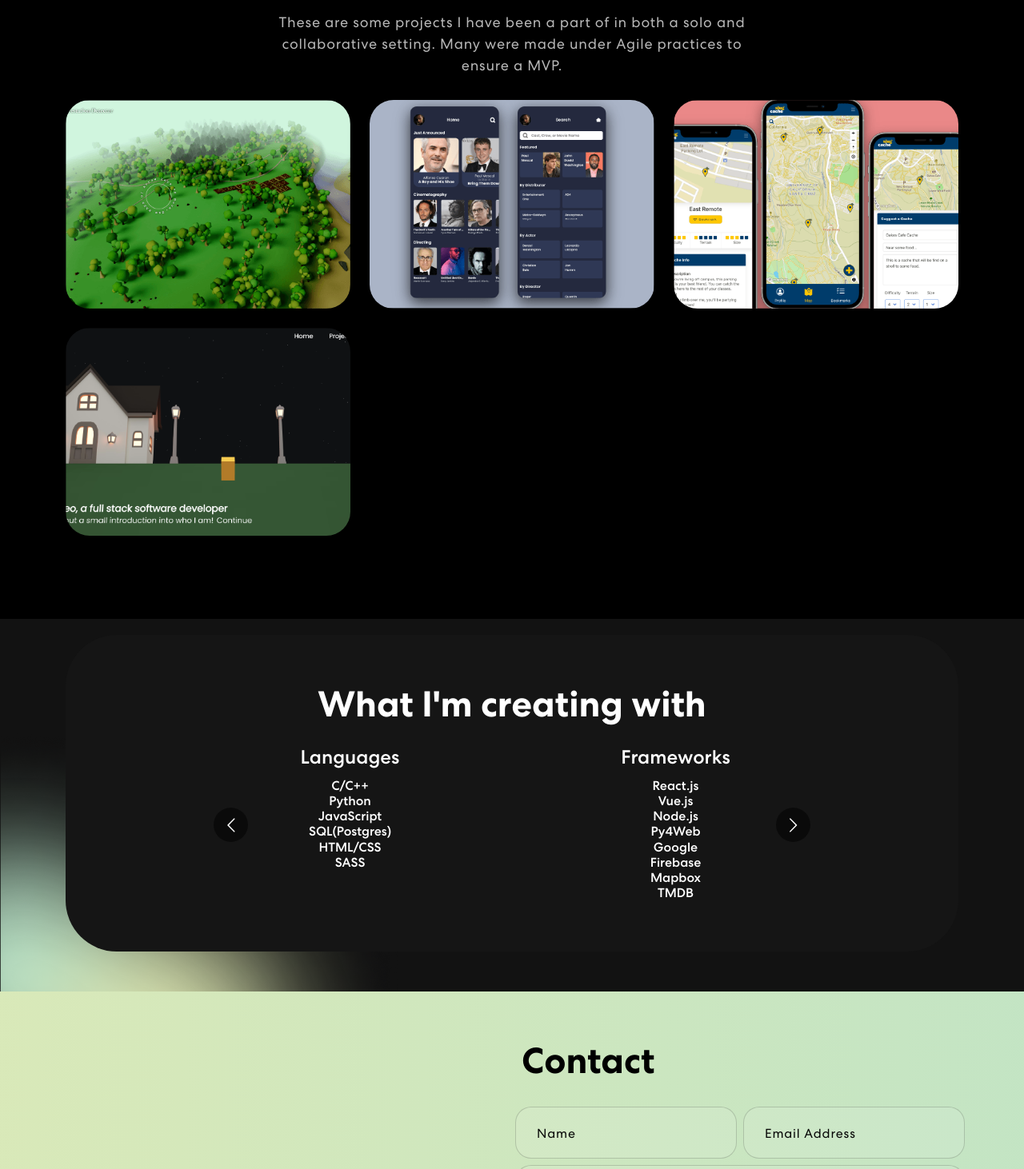
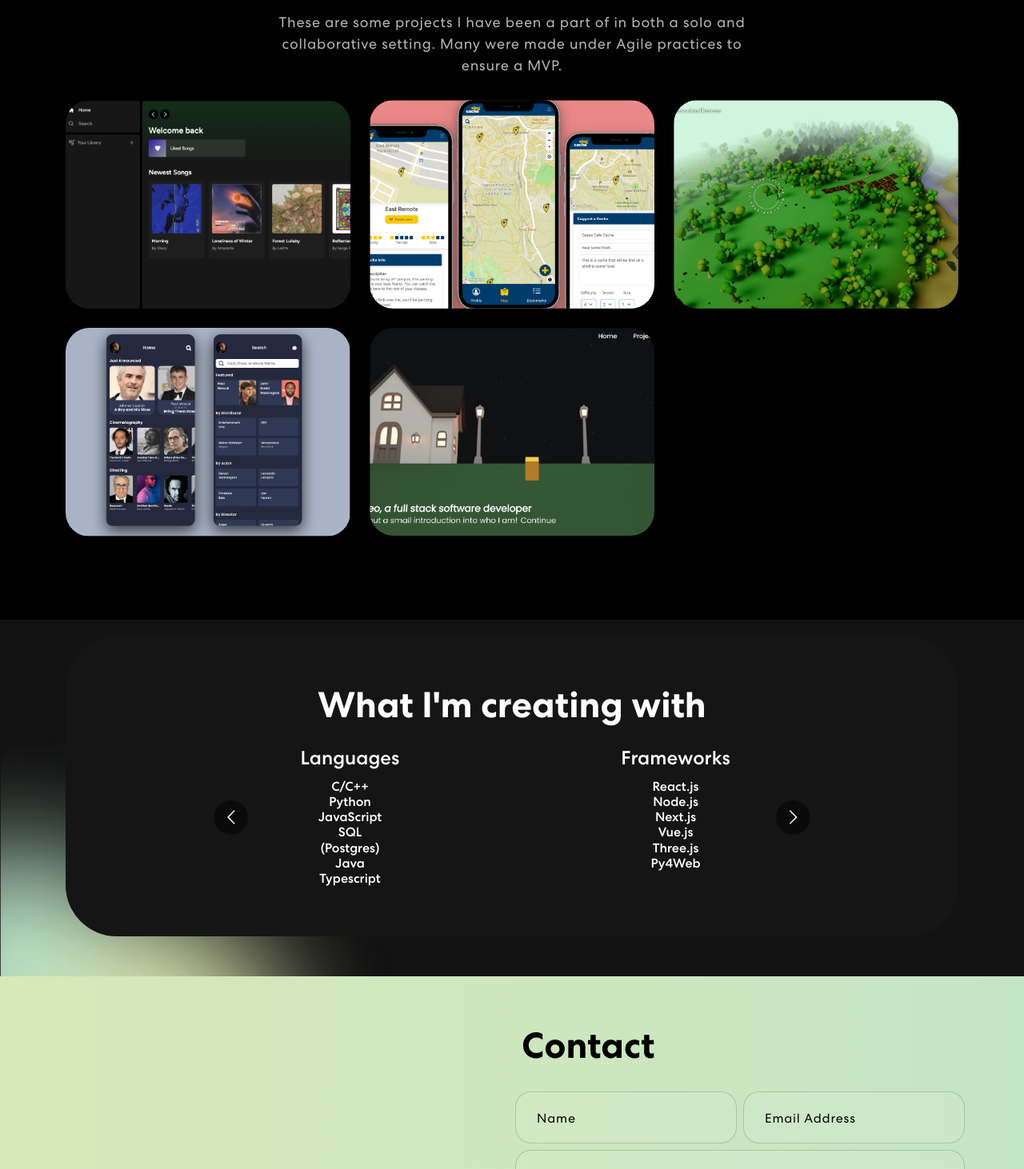
Before and after one commit to geoochoa/Portfolio, a React (Create React App) app: page / in a window 1280 px wide. Shown: the part 808-2270 px from the top of the page at 80% size. Built offline with nearby package versions, Linux system fonts and the light colour scheme.

Commit message:
update: other project, img, skills

```diff
--- a/src/components/Projects.js
+++ b/src/components/Projects.js
@@ -4,6 +4,7 @@ import projImg1 from "../assets/img/project-img1.png";
 import projImg2 from "../assets/img/project-img2.png";
 import projImg3 from "../assets/img/project-img3.png";
 import projImg4 from "../assets/img/project-img4.png";
+import projImg5 from "../assets/img/project-img5.png";
 import hostImg1 from "../assets/img/nav-icon3.svg";
 import hostImg2 from "../assets/img/nav-icon4.svg";
 import colorSharp2 from "../assets/img/color-sharp2.png";
@@ -13,11 +14,30 @@ import TrackVisibility from "react-on-screen";
 export const Projects = () => {
   const projects = [
     {
+      title: "Music Explorer",
+      description: "A full-stack web app to upload and explore music",
+      imgUrl: projImg5,
+      repoURL: "https://github.com/geoochoa/music-explorer",
+      hostURL: "https://music-explorer-three.vercel.app/",
+      hostIcon: hostImg2,
+      tech: "Next.js, React,js, Supabase, Tailwind",
+    },
+    {
+      title: "SlugCache",
+      description:
+        "A full-stack web app to find, post and catalog geocaches at UCSC",
+      imgUrl: projImg3,
+      repoURL: "https://www.github.com/UCSC-Geocaching/slugcache",
+      hostURL: "https://slug-cache-personal.wl.r.appspot.com/login?next=/map",
+      hostIcon: hostImg2,
+      tech: "Vue.js Py4Web Mapbox",
+    },
+    {
       title: "Deforestation Detector",
       description:
-        "A collaborative web app to discover deforestation in the Amazon Jungle through an immersive 3D experience.",
+        "A collaborative web app to discover deforestation in the Amazon Jungle through an immersive 3D experience",
       imgUrl: projImg1,
-      repoURL: "https://www.github.com/Deforestation-Detector/web",
+      repoURL: "https://github.com/Deforestation-Detector/web",
       hostURL: "https://www.deforestationdetector.com",
       hostIcon: hostImg1,
       tech: "Three.js JavaScript Python",
@@ -25,27 +45,17 @@ export const Projects = () => {
     {
       title: "Movie Production Tracker Web App",
       description:
-        "A web app to track the activity of movie production, centering around your favorite crew members and actors.",
+        "A web app to track the activity of movie production, centering around your favorite crew members and actors",
       imgUrl: projImg2,
       repoURL: "https://www.github.com/geoochoa/ProductionTracker",
       hostURL: "",
-      hostIcon: "",
+      hostIcon: hostImg2,
       tech: "React HTML/CSS TMDB",
-    },
-    {
-      title: "SlugCache",
-      description:
-        "A full-stack web app to find, post and catalog geocaches at UCSC!",
-      imgUrl: projImg3,
-      repoURL: "https://www.github.com/UCSC-Geocaching/slugcache",
-      hostURL: "",
-      hostIcon: "",
-      tech: "Vue.js Py4Web Mapbox",
     },
     {
       title: "Smaalworld",
       description:
-        "A new portfolio under development to help create a better introduction!",
+        "A new portfolio under development to help create a better introduction",
       imgUrl: projImg4,
       repoURL: "https://github.com/geoochoa/SmaalWorld",
       hostURL: "https://velvety-maamoul-2829e7.netlify.app/",
--- a/src/components/Skills.js
+++ b/src/components/Skills.js
@@ -38,25 +38,26 @@ export const Skills = () => {
                 <div className="item">
                   <h4>Languages</h4>
                   <h6 className="skills-card">
-                    C/C++ Python JavaScript SQL(Postgres) HTML/CSS SASS
+                    C/C++ Python JavaScript SQL (Postgres) Java Typescript
                   </h6>
                 </div>
                 <div className="item">
                   <h4>Frameworks</h4>
                   <h6 className="skills-card">
-                    React.js Vue.js Node.js Py4Web Google Firebase Mapbox TMDB
+                    React.js Node.js Next.js Vue.js Three.js Py4Web
                   </h6>
                 </div>
                 <div className="item">
                   <h4>Libraries</h4>
                   <h6 className="skills-card">
-                    Three.js pandas NumPy Matplotlib TensorFlow PyTorch NumPy
-                    Keras
+                    pandas NumPy Matplotlib TensorFlow PyTorch Keras
                   </h6>
                 </div>
                 <div className="item">
                   <h4>Developer Tools</h4>
-                  <h6 className="skills-card">Git Visual-Studio Jira Zenhub</h6>
+                  <h6 className="skills-card">
+                    Git Supabase Firebase Jira Confluence
+                  </h6>
                 </div>
               </Carousel>
             </div>
```
Also changed, not shown: src/assets/img/project-img2.png, src/assets/img/project-img5.png (added).
